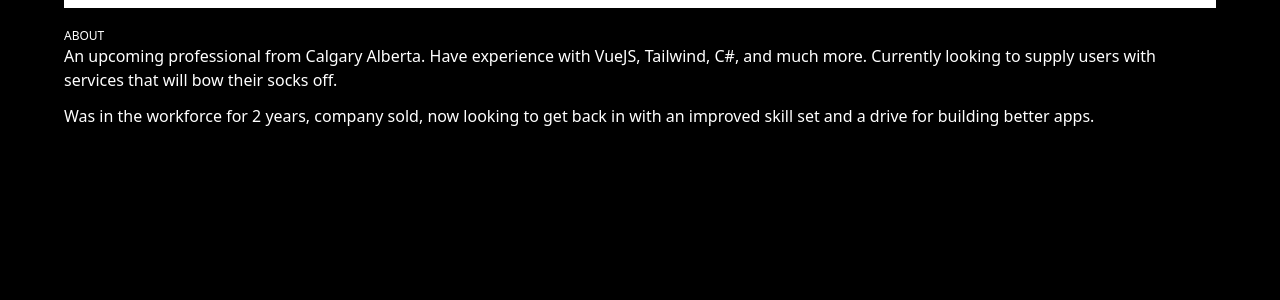
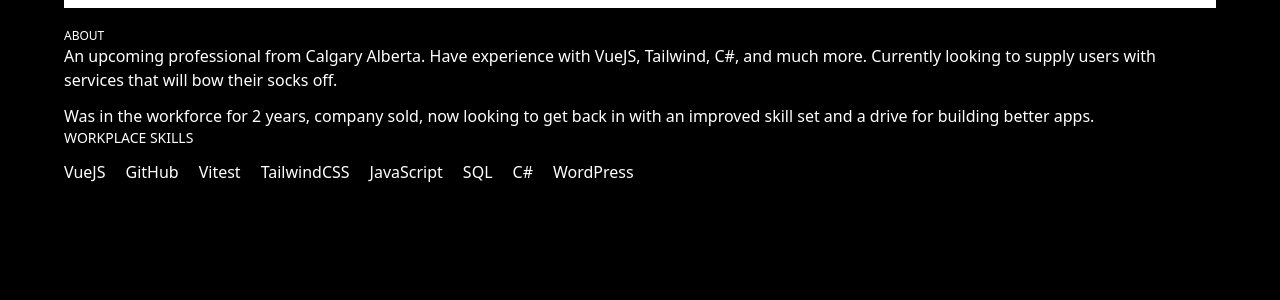
Before and after one commit to Justins45/Web-Resume-2025, a Vue app: page / in a window 1280 px wide. Shown: the top 300 px of the page. Built offline with nearby package versions, Linux system fonts and the light colour scheme.

Commit message:
add skills content and placeholders

```diff
--- /dev/null
+++ b/src/components/SkillCard.vue
@@ -0,0 +1,17 @@
+<script setup lang="ts">
+import type { Component } from 'vue'
+
+const props = defineProps<{
+  title: string
+  icon: Component
+}>()
+</script>
+
+<template>
+  <div class="flex">
+    <component :is="props.icon" class="h-16 w-16 mr-3" />
+    <p class="text-sm">
+      {{ props.title }}
+    </p>
+  </div>
+</template>
--- a/src/views/HomeView.vue
+++ b/src/views/HomeView.vue
@@ -29,7 +29,20 @@ import Container from '@/components/Container.vue'
       <!-- experience -->
       <div></div>
       <!-- skills  ?? cool cards? -->
-      <div></div>
+      <div>
+        <h2 class="uppercase text-sm">Workplace Skills</h2>
+        <div class="flex flex-row flex-wrap space-x-5 mt-3">
+          <p>VueJS</p>
+          <p>GitHub</p>
+          <p>Vitest</p>
+          <p>TailwindCSS</p>
+          <p>JavaScript</p>
+          <p>SQL</p>
+          <p>C#</p>
+          <p>WordPress</p>
+          <p></p>
+        </div>
+      </div>
       <!-- education -->
       <div></div>
     </Container>
```
